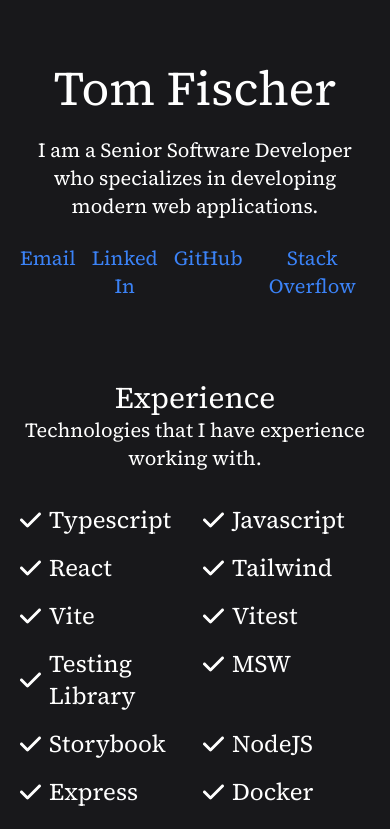
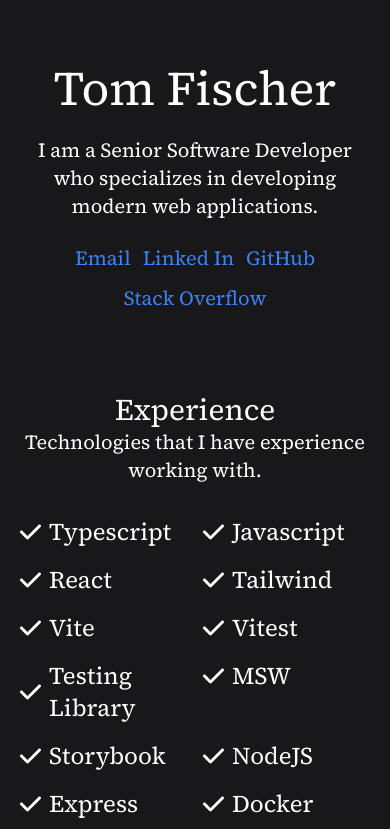
Before and after one commit to tgfischer/tomfischer, a Next.js app: page / in a window 390 px wide. Shown: the top 829 px of the page. Built offline with nearby package versions, Linux system fonts and the light colour scheme.

Commit message:
fixing 4k, and links on mobile

```diff
--- a/src/components/HomePage/Masthead.tsx
+++ b/src/components/HomePage/Masthead.tsx
@@ -7,7 +7,7 @@
       I am a Senior Software Developer who specializes in developing modern web
       applications.
     </p>
-    <menu className="flex flex-row justify-center gap-3 text-xl">
+    <menu className="flex flex-row flex-wrap justify-center gap-3 text-xl">
       <li>
         <Link href="mailto:me@fis.mozmail.com">Email</Link>
       </li>
--- a/src/components/HomePage/index.tsx
+++ b/src/components/HomePage/index.tsx
@@ -3,7 +3,7 @@
 import { Projects } from "./Projects";
 
 export const HomePage = () => (
-  <main className="flex flex-col gap-20 px-5 py-16 lg:px-32 xl:px-64">
+  <main className="mx-auto flex max-w-screen-2xl flex-col gap-20 px-5 py-16 lg:px-32 xl:px-64">
     <section>
       <Masthead />
     </section>
--- a/src/components/Link/index.tsx
+++ b/src/components/Link/index.tsx
@@ -9,7 +9,7 @@
 export const Link = ({ href, children }: LinkProps): JSX.Element => (
   <a
     href={href}
-    className="text-blue-500 hover:text-blue-300 hover:underline"
+    className="text-nowrap text-blue-500 hover:text-blue-300 hover:underline"
     target="_blank"
     rel="noreferrer"
   >
```
